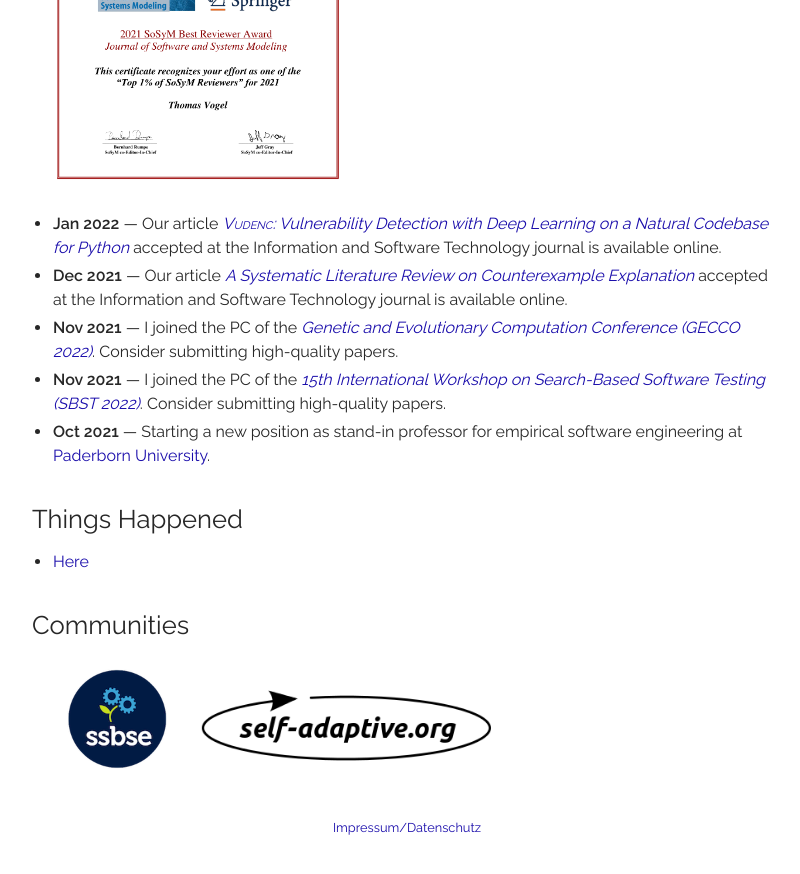
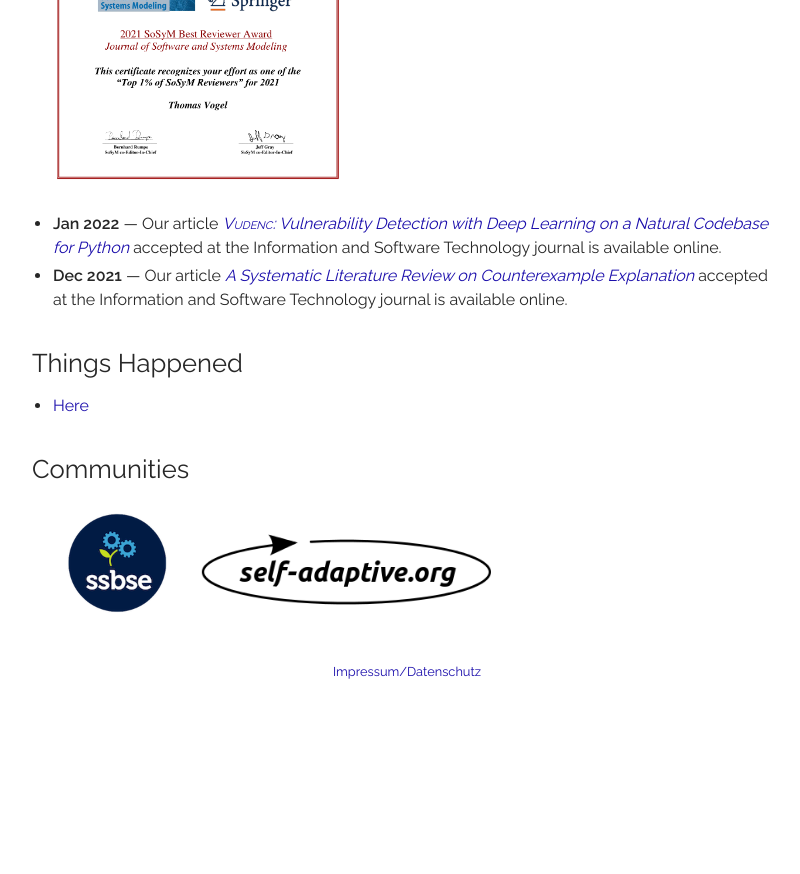
Before and after one commit to thomas-vogel/thomas-vogel.github.io, a Jekyll site: the page built from index.md, in a window 1280 px wide and 900 px high, scrolled down 1238 px. Shown: the top 874 px of the window, without its empty margins (233-1033 px from the left). Built offline with Jekyll 4.4.1, drawn with Linux system fonts in a browser that asks for light colours; after the commit the page ends 1982 px from its top, so only the background shows below that.

Commit message:
Move news items to past news.

```diff
--- a/index.md
+++ b/index.md
@@ -77,9 +77,6 @@ His research interests are in the areas of (search-based) software engineering,
 <a href="/assets/img/2021-SoSyM-ReviewAward.png"><img src="/assets/img/2021-SoSyM-ReviewAward.png" alt="SySyM Best Reviewer Award" style="width: 40%; margin-top: 0em; margin-left: 1em;"/></a>
 * __Jan 2022__ --- Our article [_<span style="font-variant:small-caps;">Vudenc</span>: Vulnerability Detection with Deep Learning on a Natural Codebase for Python_](publications/2022-ISTb) accepted at the Information and Software Technology journal is available online.
 * __Dec 2021__ --- Our article [_A Systematic Literature Review on Counterexample Explanation_](publications/2022-ISTa) accepted at the Information and Software Technology journal is available online.
-* __Nov 2021__ --- I joined the PC of the [_Genetic and Evolutionary Computation Conference (GECCO 2022)_](https://gecco-2022.sigevo.org/){:target="_blank"}. Consider submitting high-quality papers.
-* __Nov 2021__ --- I joined the PC of the [_15th International Workshop on Search-Based Software Testing (SBST 2022)_](https://sbst22.github.io/){:target="_blank"}. Consider submitting high-quality papers.
-* __Oct 2021__ --- Starting a new position as stand-in professor for empirical software engineering at [Paderborn University](https://www.uni-paderborn.de/en/){:target="_blank"}.
 
 ## Things Happened
 * [Here](pastnews)
```
Also changed, not shown: _pages/pastnews.md (+3 -0 lines).
